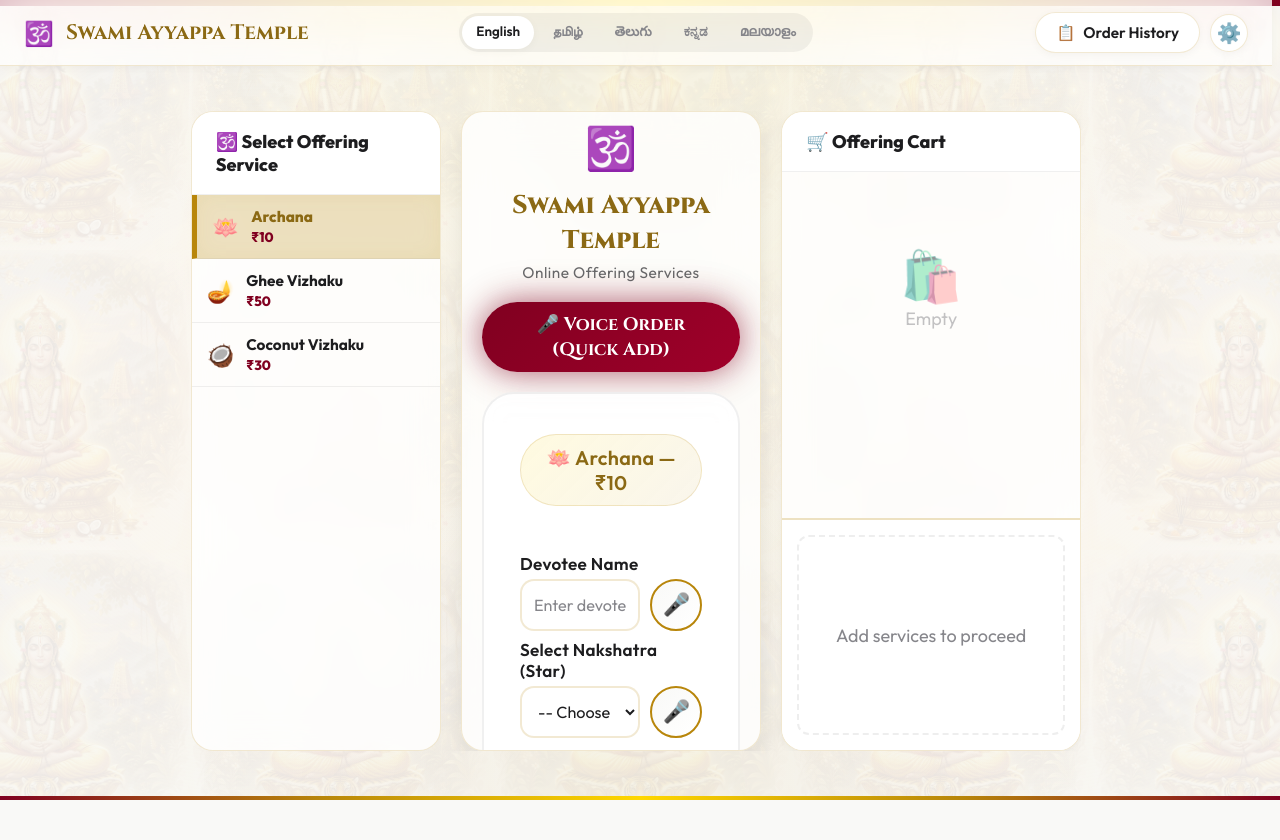
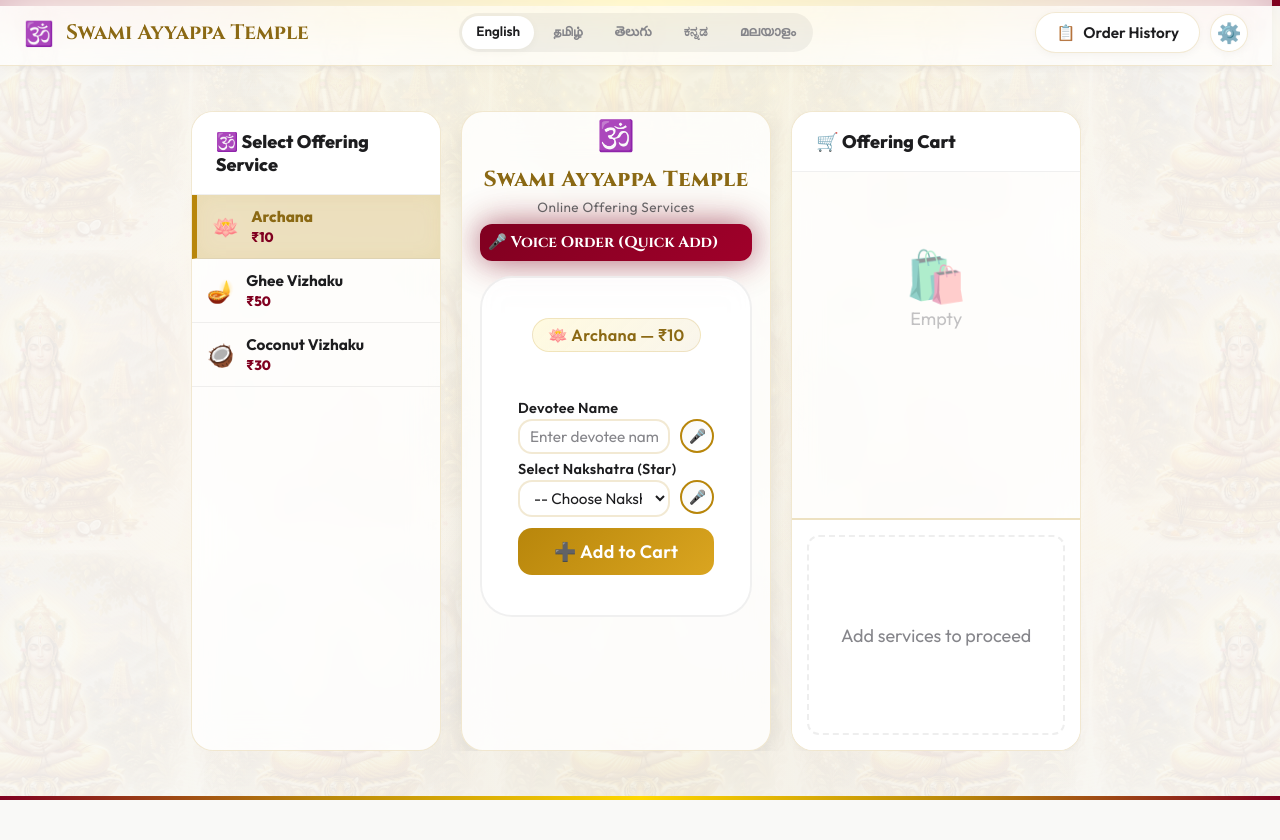
Before and after one commit to vmcreationbusiness-hash/ayyappanseva, a website: page index.html in a window 1280 px wide. Drawn offline with Linux system fonts and the light colour scheme; no server answers.

Commit message:
UI: Multi-Device Button Visibility Fix & Ultra-Compact Header

```diff
--- a/styles.css
+++ b/styles.css
@@ -100,23 +100,37 @@
   flex: 1;
   background: var(--bg-card);
   border: 1px solid var(--border);
-  padding: 15px 20px; /* Reduced vertical padding */
-  overflow-y: hidden;
+  padding: 10px 18px; /* Tighter vertical padding */
+  overflow-y: auto; /* Restored auto-scroll to prevent cutoff on small screens */
   box-shadow: var(--shadow-md);
   border-radius: var(--radius);
   backdrop-filter: blur(20px);
   -webkit-backdrop-filter: blur(20px);
-  font-size: clamp(0.75rem, 0.9vw, 1rem); /* Dynamic global text scaling */
-}
-
-/* Slimmer Form Elements */
-.entry-area .form-group { margin-bottom: 8px !important; }
-.entry-area .temple-header h1 { font-size: clamp(1.2rem, 2vw, 1.8rem) !important; margin-bottom: 5px !important; }
-.entry-area select, .entry-area input { padding: 8px 12px !important; font-size: 0.9rem !important; }
-.entry-area .btn-primary { padding: 10px !important; font-size: 0.95rem !important; margin-top: 5px !important; }
+  font-size: clamp(0.7rem, 0.85vw, 0.95rem);
+  scrollbar-width: thin;
+}
+
+/* Scrollbar styling for entry-area */
+.entry-area::-webkit-scrollbar { width: 4px; }
+.entry-area::-webkit-scrollbar-thumb { background: var(--border); border-radius: 10px; }
+
+/* Ultra-Slim Header */
+.entry-area .temple-header { margin-bottom: 8px !important; }
+.entry-area .temple-header .temple-icon { font-size: 30px !important; margin-bottom: 2px !important; }
+.entry-area .temple-header h1 { font-size: 1.2rem !important; margin-bottom: 2px !important; letter-spacing: 0.5px; }
+.entry-area .temple-header p { font-size: 0.75rem !important; }
+
+/* Condensed Form & Voice Button */
+.entry-area .voice-order-btn { padding: 8px !important; font-size: 0.85rem !important; margin-bottom: 10px !important; border-radius: 12px !important; }
+.entry-area .current-service-badge { font-size: 0.9rem !important; padding: 6px 15px !important; }
+.entry-area .form-group { margin-bottom: 6px !important; }
+.entry-area .form-group label { font-size: 0.8rem !important; margin-bottom: 2px !important; }
+.entry-area select, .entry-area input { padding: 6px 10px !important; font-size: 0.85rem !important; }
+.entry-area .btn-voice { width: 34px !important; height: 34px !important; font-size: 14px !important; }
+.entry-area .btn-primary { padding: 12px !important; font-size: 1rem !important; margin-top: 5px !important; border-radius: 14px !important; }
 
 .checkout-sidebar {
-  flex: 0 0 300px;
+  flex: 0 0 290px;
   background: var(--bg-card);
   border: 1px solid var(--border);
   box-shadow: var(--shadow-sm);
```
